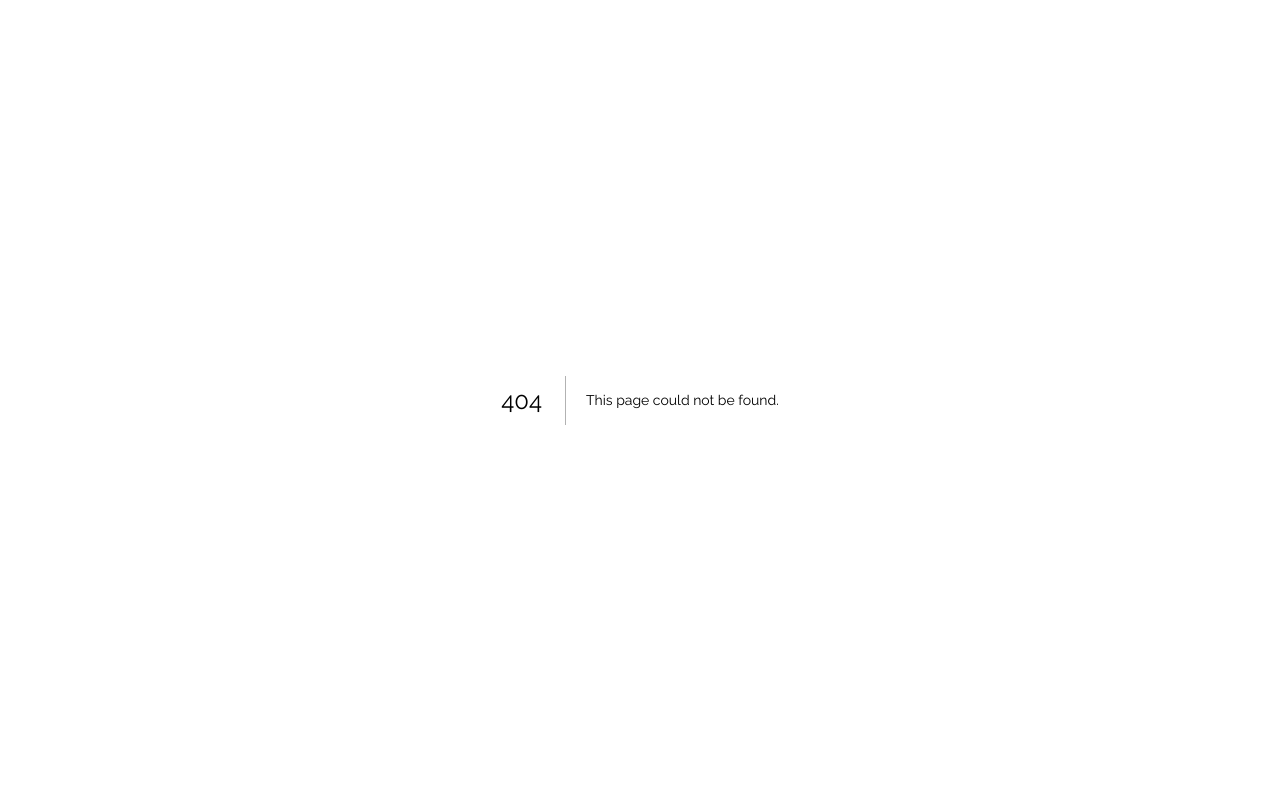
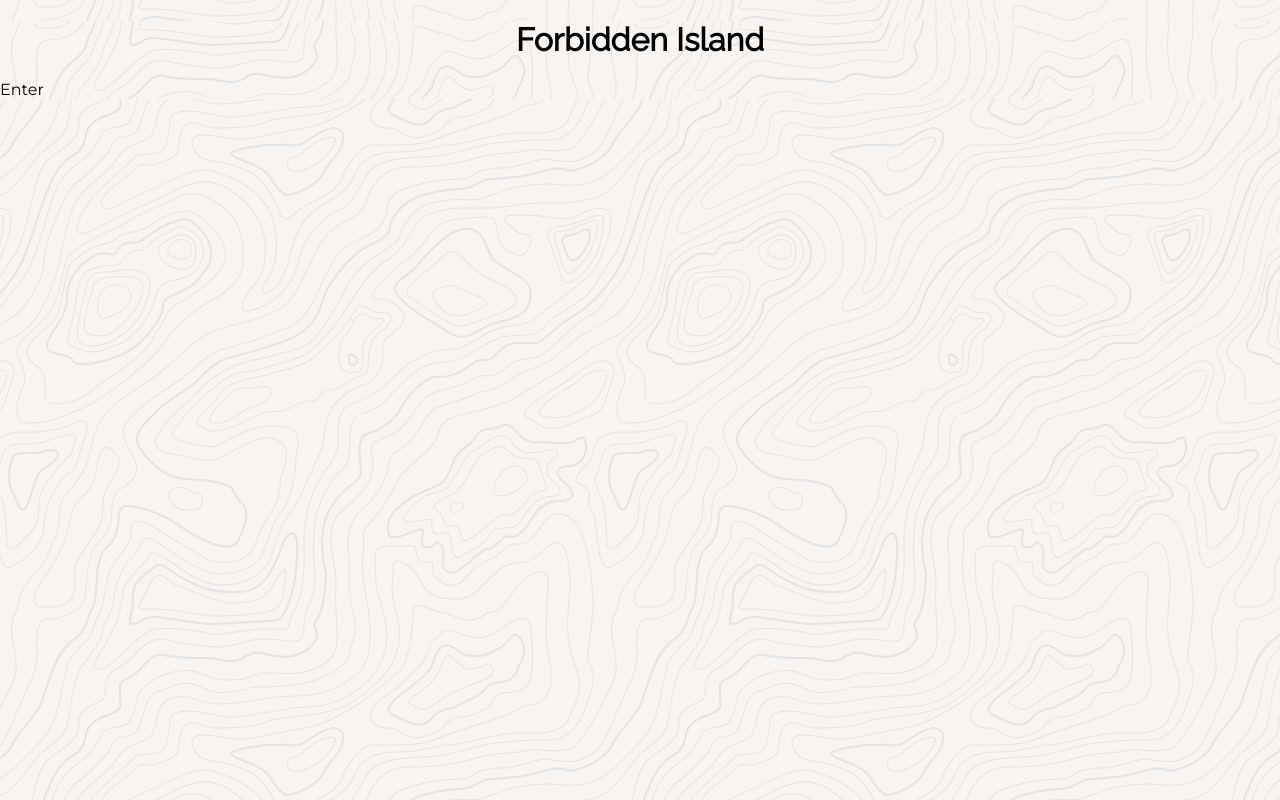
Before and after one commit to Wkoslik/wkoslik.github.io, a Next.js app in the folder nextJs/portfolio/: page /forbidden_island in a window 1280 px wide. Before the commit this address had no page. Built offline with nearby package versions, Linux system fonts and the light colour scheme.

Commit message:
adding forbidden island

```diff
--- /dev/null
+++ b/nextJs/portfolio/pages/forbidden_island.js
@@ -0,0 +1,10 @@
+const ForbiddenIsland = (props) => {
+    return (
+        <div>
+        <h1>Forbidden Island</h1>
+        <a href="https://wkoslik.github.io/forbidden_island/">Enter</a>
+        </div>
+    )
+}
+
+export default ForbiddenIsland
```
